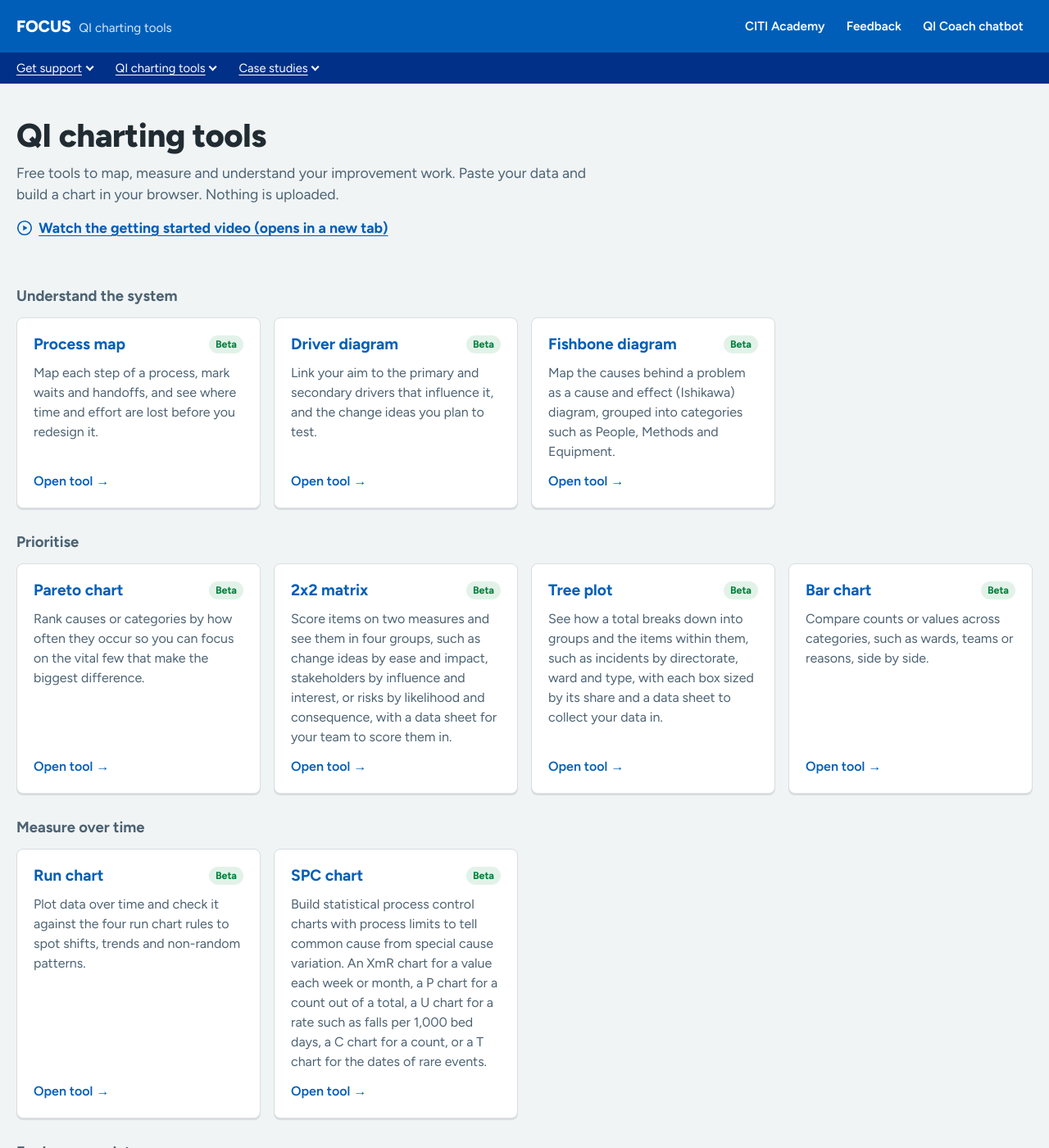
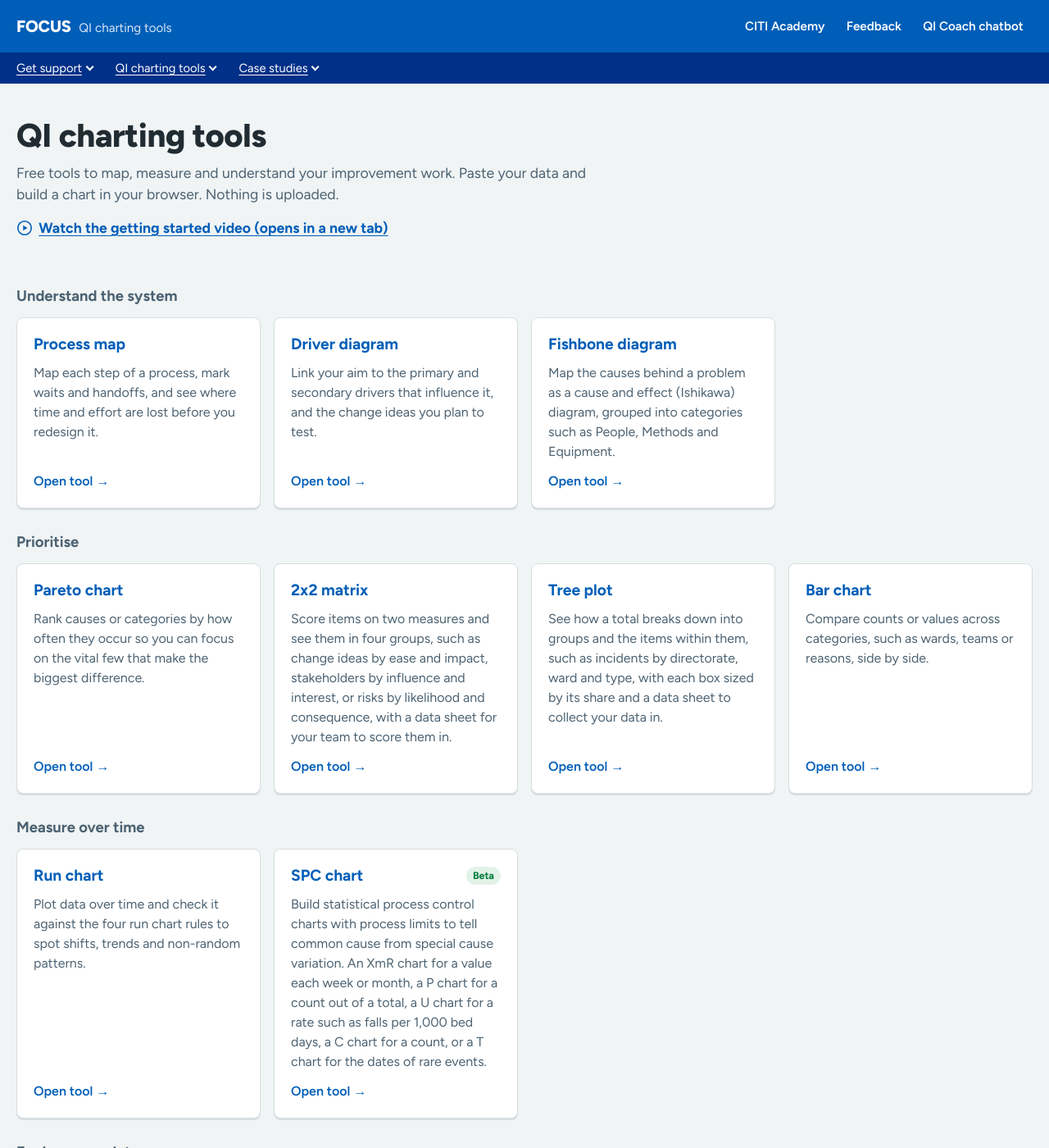
Before and after one commit to PerrinShanks-Cogito/IntegratedQiTools, a Jekyll site: the page built from index.html, in a window 1280 px wide and 1400 px high. Shown: the whole window at 82% size. Built offline with Jekyll 4.4.1, drawn with Linux system fonts in a browser that asks for light colours.

Commit message:
Remove Beta label from ten established tools
Drop the status from process map, driver diagram, fishbone, Pareto,
2x2 matrix, tree plot, bar chart, run chart, histogram and scatter plot,
and only render the status tag on the landing page and tools menu when a
tool has one.

Co-Authored-By: Claude Opus 5.5 <noreply@anthropic.com>
Claude-Session: https://claude.ai/code/session_01EN1iafGS1Si2rJQ1ct6tcJ

```diff
--- a/_data/tools.yml
+++ b/_data/tools.yml
@@ -2,49 +2,41 @@
 # "QI charting tools" menu. `id` must match the tool's folder name.
 - id: process_map
   name: Process map
-  status: Beta
   group: Understand the system
   description: Map each step of a process, mark waits and handoffs, and see where time and effort are lost before you redesign it.
 
 - id: driver_diagram
   name: Driver diagram
-  status: Beta
   group: Understand the system
   description: Link your aim to the primary and secondary drivers that influence it, and the change ideas you plan to test.
 
 - id: fishbone_diagram
   name: Fishbone diagram
-  status: Beta
   group: Understand the system
   description: Map the causes behind a problem as a cause and effect (Ishikawa) diagram, grouped into categories such as People, Methods and Equipment.
 
 - id: pareto_chart
   name: Pareto chart
-  status: Beta
   group: Prioritise
   description: Rank causes or categories by how often they occur so you can focus on the vital few that make the biggest difference.
 
 - id: matrix_2x2
   name: 2x2 matrix
-  status: Beta
   group: Prioritise
   description: Score items on two measures and see them in four groups, such as change ideas by ease and impact, stakeholders by influence and interest, or risks by likelihood and consequence, with a data sheet for your team to score them in.
 
 - id: tree_plot
   name: Tree plot
-  status: Beta
   group: Prioritise
   description: See how a total breaks down into groups and the items within them, such as incidents by directorate, ward and type, with each box sized by its share and a data sheet to collect your data in.
 
 - id: bar_chart
   name: Bar chart
-  status: Beta
   group: Prioritise
   description: Compare counts or values across categories, such as wards, teams or reasons, side by side.
 
 - id: run_chart
   name: Run chart
-  status: Beta
   group: Measure over time
   description: Plot data over time and check it against the four run chart rules to spot shifts, trends and non-random patterns.
 
@@ -56,7 +48,6 @@
 
 - id: histogram
   name: Histogram
-  status: Beta
   group: Explore your data
   description: See the shape and spread of a set of measurements, such as waiting times or length of stay.
 
@@ -86,7 +77,6 @@
 
 - id: scatter_plot
   name: Scatter plot
-  status: Beta
   group: Explore your data
   description: Plot pairs of values to see whether two measures are related, and how strongly.
 
--- a/_includes/focus-header.html
+++ b/_includes/focus-header.html
@@ -21,7 +21,7 @@
         <ul class="fh-list">
           <li><a href="{{ '/' | relative_url }}"{% unless current_tool %} aria-current="page"{% endunless %}>All tools</a></li>
           {%- for t in site.data.tools %}
-          <li>{% if t.id == page.tool_id %}<span class="fh-here" aria-current="page">{{ t.name }}</span><span class="fh-tag fh-tag-here">You are here</span>{% else %}<a href="{{ '/' | append: t.id | append: '/' | relative_url }}">{{ t.name }}</a><span class="fh-tag fh-tag-{{ t.status | downcase }}">{{ t.status }}</span>{% endif %}</li>
+          <li>{% if t.id == page.tool_id %}<span class="fh-here" aria-current="page">{{ t.name }}</span><span class="fh-tag fh-tag-here">You are here</span>{% else %}<a href="{{ '/' | append: t.id | append: '/' | relative_url }}">{{ t.name }}</a>{% if t.status %}<span class="fh-tag fh-tag-{{ t.status | downcase }}">{{ t.status }}</span>{% endif %}{% endif %}</li>
           {%- endfor %}
           {%- for t in site.data.upcoming_tools %}
           <li><span class="fh-off">{{ t.name }}</span><span class="fh-tag fh-tag-idea">{{ t.status }}</span></li>
--- a/index.html
+++ b/index.html
@@ -18,7 +18,7 @@ layout: default
         <article class="card">
           <div class="card-head">
             <h3><a href="{{ '/' | append: t.id | append: '/' | relative_url }}">{{ t.name }}</a></h3>
-            <span class="status">{{ t.status }}</span>
+            {%- if t.status %}<span class="status">{{ t.status }}</span>{% endif %}
           </div>
           <p>{{ t.description }}</p>
           <span class="go" aria-hidden="true">Open tool &rarr;</span>
```
